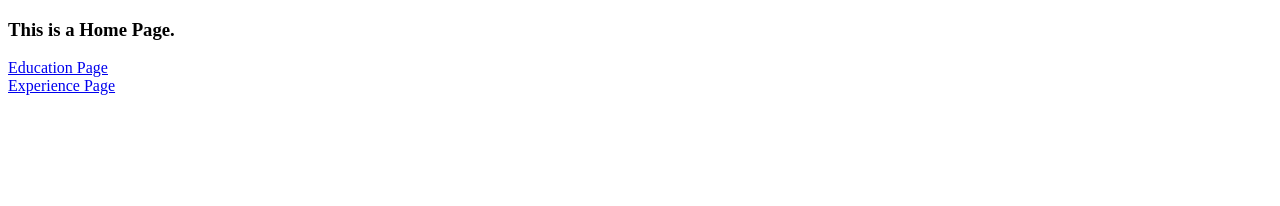
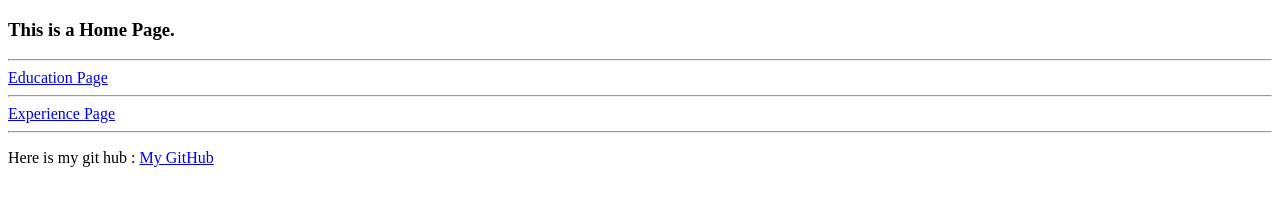
Before and after one commit to Sameer-Jugno/html, a plain HTML site: page Projects/html_files/index.html in a window 1280 px wide. Drawn offline with Linux system fonts and the light colour scheme.

Commit message:
project_update

```diff
--- a/Projects/html_files/index.html
+++ b/Projects/html_files/index.html
@@ -6,10 +6,18 @@
     <title>Home</title>
 </head>
 <body>
+
+
     <h3>This is a Home Page.</h3>
 
-    <a href="Education.html">Education Page</a><br>
+    <hr>
+    <a href="Education.html">Education Page</a>
+
+    <hr>
     <a href="Experience.html">Experience Page</a>
+
+    <hr>
+    <p>Here is my git hub : <a href="https://github.com/Sameer-Jugno" target="_main">My GitHub</a></p>
 
 </body>
 </html>
```
